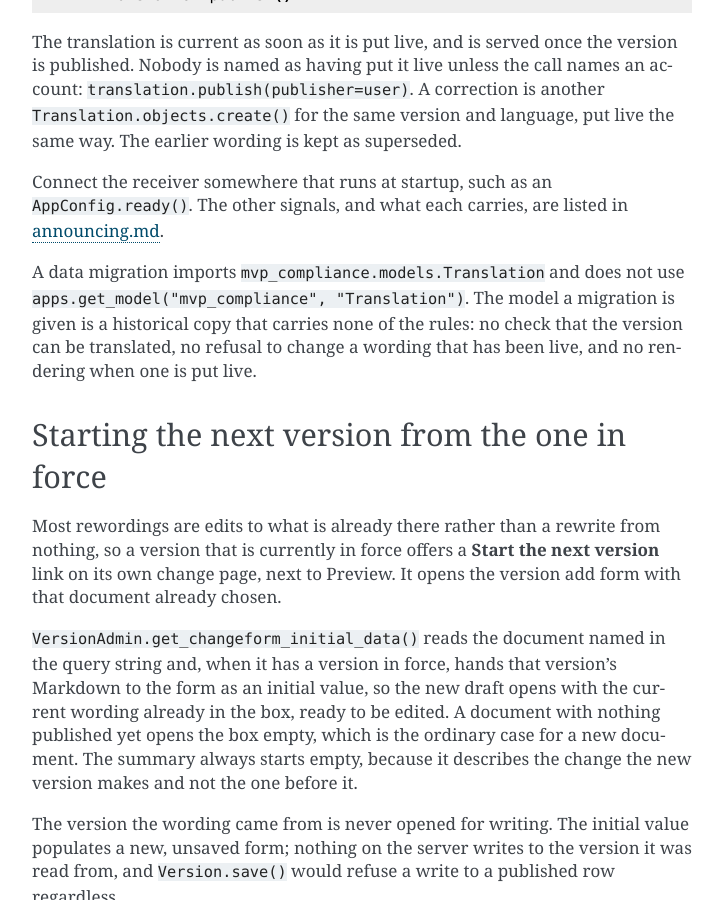
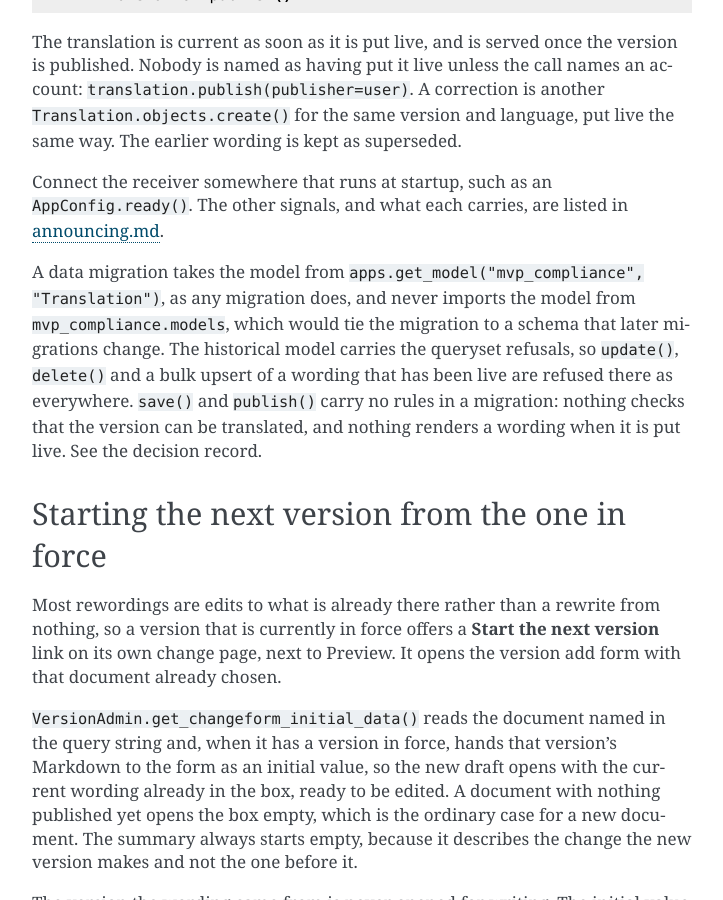
Before and after one commit to django-mvp/django-mvp-compliance, a Sphinx documentation site: the page built from docs/authoring.md, in a window 1280 px wide and 900 px high, scrolled down 5834 px. Shown: the whole window, without its empty margins (388-1111 px from the left). Built offline with Sphinx 7.4.7, drawn with Linux system fonts in a browser that asks for light colours.

Commit message:
T028: translation_published on a pending version; the data-migration paragraph follows the decision record

```diff
--- a/docs/authoring.md
+++ b/docs/authoring.md
@@ -236,10 +236,13 @@ the same version and language, put live the same way. The earlier wording is kep
 Connect the receiver somewhere that runs at startup, such as an `AppConfig.ready()`. The other
 signals, and what each carries, are listed in [announcing.md](announcing.md#every-signal).
 
-A data migration imports `mvp_compliance.models.Translation` and does not use
-`apps.get_model("mvp_compliance", "Translation")`. The model a migration is given is a historical
-copy that carries none of the rules: no check that the version can be translated, no refusal to
-change a wording that has been live, and no rendering when one is put live.
+A data migration takes the model from `apps.get_model("mvp_compliance", "Translation")`, as any
+migration does, and never imports the model from `mvp_compliance.models`, which would tie the
+migration to a schema that later migrations change. The historical model carries the queryset
+refusals, so `update()`, `delete()` and a bulk upsert of a wording that has been live are refused
+there as everywhere. `save()` and `publish()` carry no rules in a migration: nothing checks that
+the version can be translated, and nothing renders a wording when it is put live. See
+[the decision record](adr/0004-migrations-are-the-one-route-immutability-cannot-close.md).
 
 ## Starting the next version from the one in force
 
```
Also changed, not shown: docs/announcing.md (+1 -1 lines).
